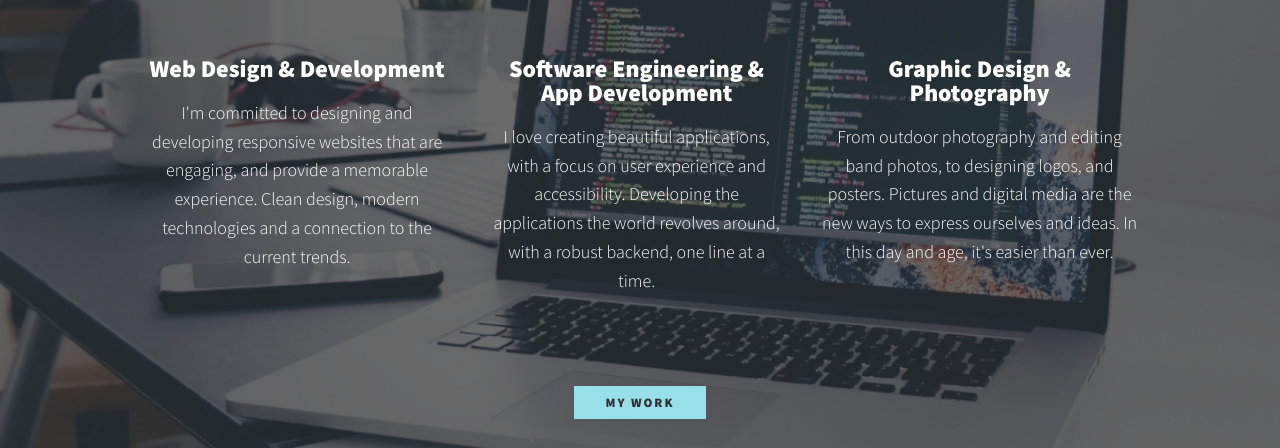
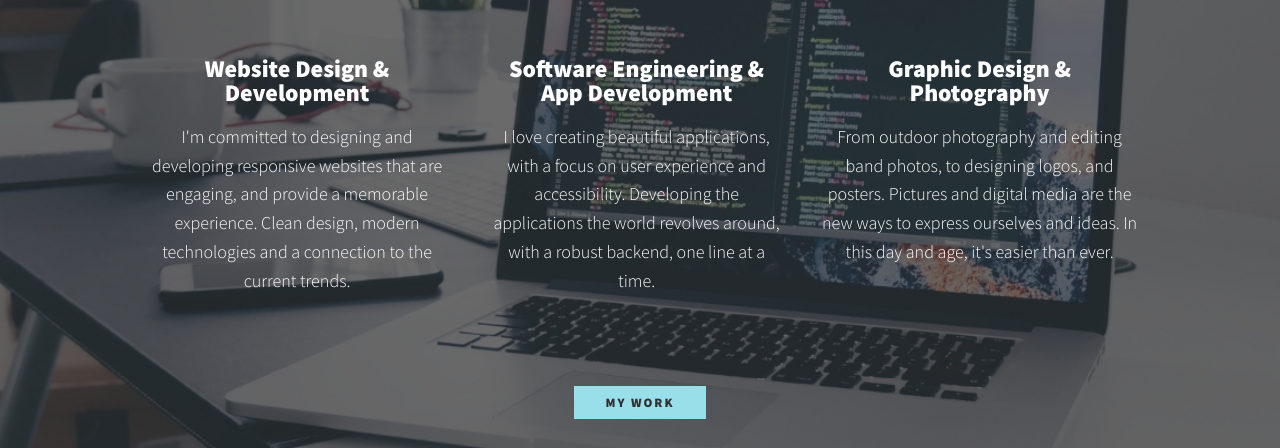
Before and after one commit to namefailed/namefailed.github.io, a plain HTML site: page index.html in a window 1280 px wide. Shown: the part 652-1100 px from the top of the page. Drawn offline with nearby package versions, Linux system fonts and the light colour scheme.

Commit message:
changed web to website in what I do

```diff
--- a/index.html
+++ b/index.html
@@ -46,7 +46,7 @@
             <h2 class="section__title section__title--services">What I do</h2>
             <div class="services">
                 <div class="service">
-                    <h3>Web Design & Development</h3>
+                    <h3>Website Design & Development</h3>
                     <p>I'm committed to designing and developing responsive websites that are engaging, and provide a memorable experience. Clean design, modern technologies and a connection to the current trends. </p>
                 </div> <!-- / service -->
 
```
